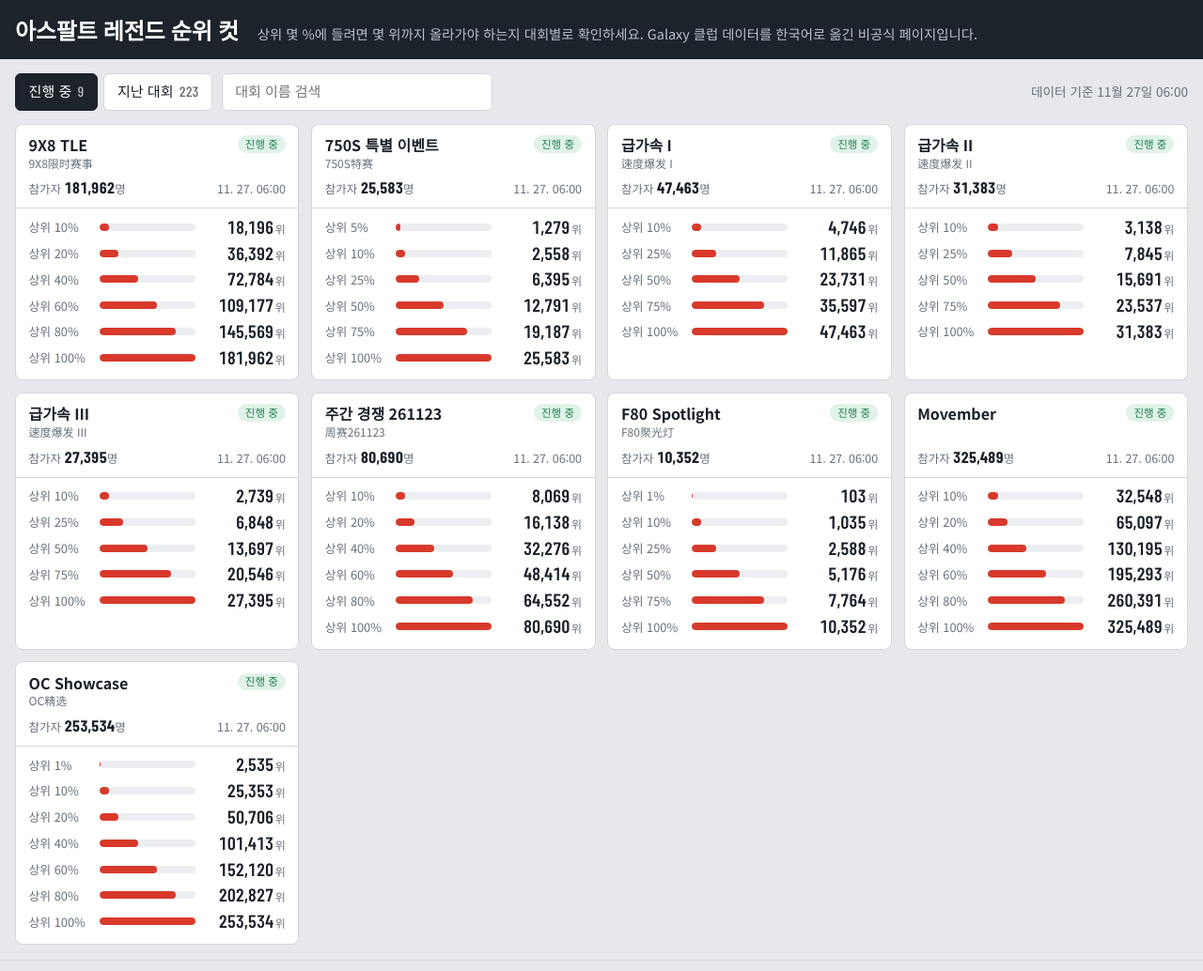
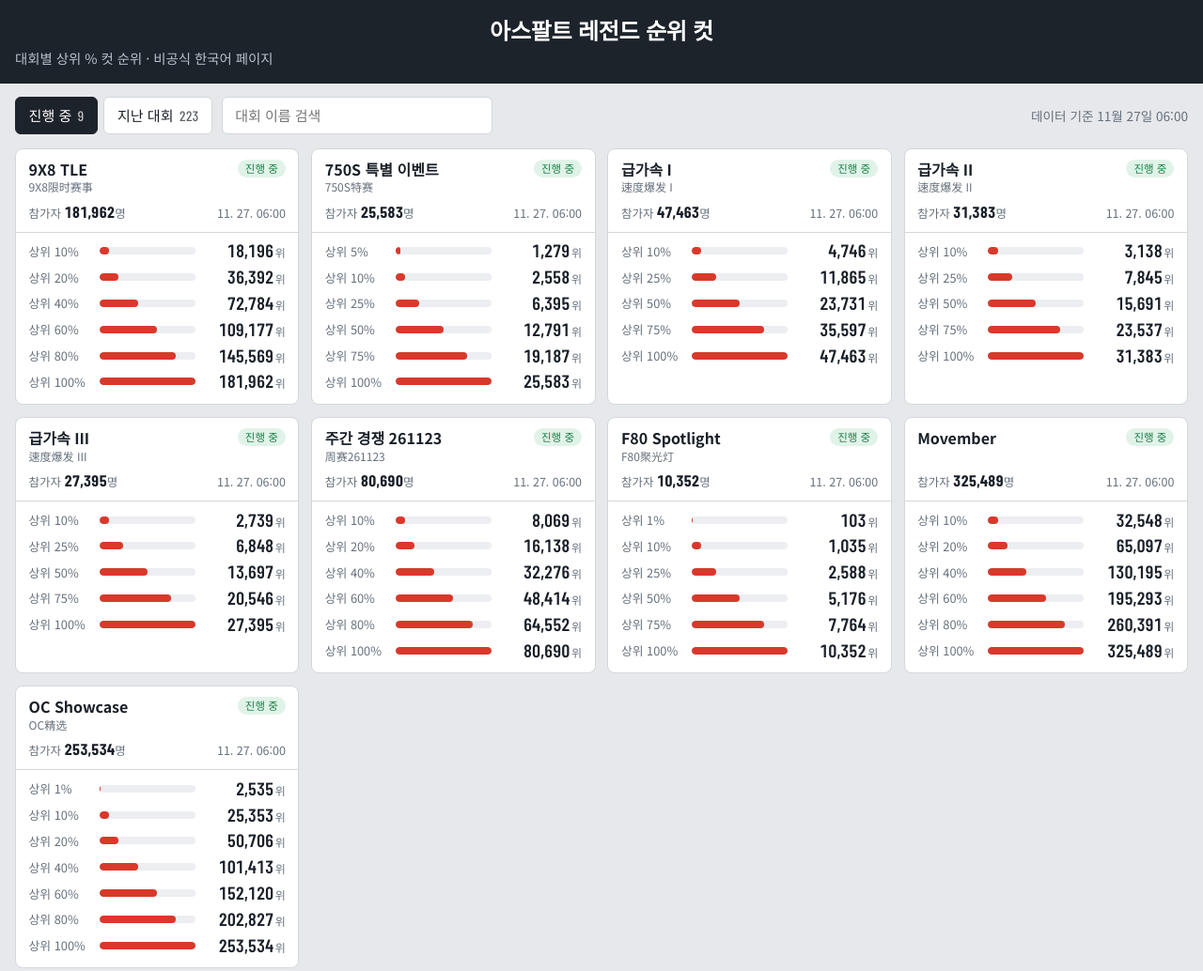
Before and after one commit to seilsci/galaxy-ko, a plain HTML site: page docs/index.html in a window 1280 px wide. Shown: the top 1034 px of the page at 94% size. Drawn offline with nearby package versions, Linux system fonts and the light colour scheme.

Commit message:
Shorten header description to one line; center title
Co-Authored-By: Claude Sonnet 5.5 <noreply@anthropic.com>
Claude-Session: https://claude.ai/code/session_01XnJPP6uArt9s5iQFmFMv75

```diff
--- a/docs/index.html
+++ b/docs/index.html
@@ -33,7 +33,7 @@
 
   header.top { background: var(--tarmac); color: #fff; padding: 1rem 0; }
   header.top .wrap { display: flex; flex-wrap: wrap; align-items: baseline; gap: .25rem 1.25rem; }
-  header.top h1 { margin: 0; font-size: 1.5rem; line-height: 1.3; font-weight: 700; letter-spacing: -0.01em; }
+  header.top h1 { flex: 1 0 100%; text-align: center; margin: 0; font-size: 1.5rem; line-height: 1.3; font-weight: 700; letter-spacing: -0.01em; }
   header.top p { margin: 0; color: #b9c1cb; font-size: .9rem; }
 
   .controls { display: flex; flex-wrap: wrap; gap: .6rem; align-items: center; padding: .9rem 0 .2rem; }
@@ -104,7 +104,7 @@
 <header class="top">
   <div class="wrap">
     <h1>아스팔트 레전드 순위 컷</h1>
-    <p>상위 몇 %에 들려면 몇 위까지 올라가야 하는지 대회별로 확인하세요. Galaxy 클럽 데이터를 한국어로 옮긴 비공식 페이지입니다.</p>
+    <p>대회별 상위 % 컷 순위 · 비공식 한국어 페이지</p>
   </div>
 </header>
 
```
